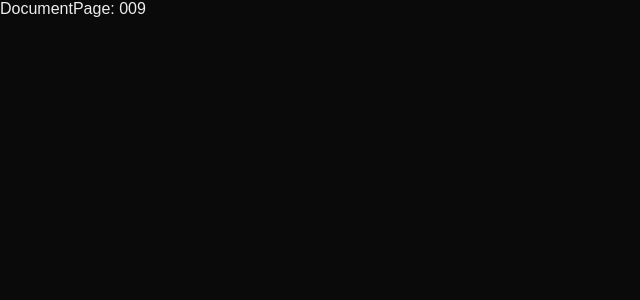
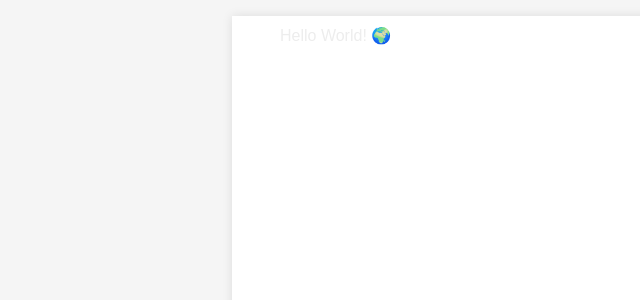
Before and after one commit to MarcioPAraujo/my-doc, a Next.js app: page /documents/009 in a window 1280 px wide. Shown: the top 300 px of the page, without its empty margins (0-640 px from the left). Built offline with nearby package versions, Linux system fonts and the light colour scheme.

Commit message:
feat: document page

```diff
--- a/src/app/documents/[documentId]/page.tsx
+++ b/src/app/documents/[documentId]/page.tsx
@@ -1,4 +1,5 @@
 import React from "react";
+import Editor from "../../../components/Editor/editor";
 
 interface IDocumentIdPage {
   params: Promise<{ documentId: string }>;
@@ -6,7 +7,11 @@ interface IDocumentIdPage {
 
 const DocumentPage = async ({ params }: IDocumentIdPage) => {
   const { documentId } = await params;
-  return <div>DocumentPage: {documentId}</div>;
+  return (
+    <div>
+      <Editor />
+    </div>
+  );
 };
 
 export default DocumentPage;
--- a/src/app/globals.css
+++ b/src/app/globals.css
@@ -3,6 +3,7 @@
   --foreground: #171717;
 
   --link-color: #119afa;
+  --pappper: #f5f5f5;
 }
 
 @media (prefers-color-scheme: light) {
--- /dev/null
+++ b/src/components/Editor/editor.module.css
@@ -0,0 +1,44 @@
+.container {
+  width: 100vw;
+  height: 100%;
+  display: flex;
+  justify-content: center;
+  padding: 1rem;
+  overflow-y: auto;
+
+  background-color: var(--pappper);
+}
+.editorContainer {
+  min-width: max-content;
+  width: 51rem;
+  display: flex;
+  flex-direction: column;
+  justify-content: center;
+}
+@media print {
+  .editorContainer {
+    background-color: white;
+    color: black;
+    padding: 0;
+    margin: 0
+  }
+}
+
+.editorComponent {
+  background-color: white;
+  display: flex;
+  flex-direction: column;
+  min-height: 65.875rem;
+  width: 51rem;
+  box-shadow: 0px 0px 10px rgba(0, 0, 0, 0.1);
+
+  cursor: text;
+
+  padding-top: 0.625rem;
+  padding-bottom: 0.625rem;
+  padding-right: 0.875rem;
+
+  &:focus {
+    outline: none;
+  }
+}
--- /dev/null
+++ b/src/components/Editor/editor.tsx
@@ -0,0 +1,29 @@
+"use client";
+import React from "react";
+
+import { useEditor, EditorContent } from "@tiptap/react";
+import StarterKit from "@tiptap/starter-kit";
+import styles from "./editor.module.css";
+
+function Editor() {
+  const editor = useEditor({
+    extensions: [StarterKit],
+    content: "<p>Hello World! 🌍</p>",
+    immediatelyRender: false,
+    editorProps: {
+      attributes: {
+        class: styles.editorComponent,
+        style: "padding-left: 3rem;",
+      },
+    },
+  });
+  return (
+    <div className={styles.container}>
+      <div className={styles.editorContainer}>
+        <EditorContent editor={editor} />
+      </div>
+    </div>
+  );
+}
+
+export default Editor;
```
Also changed, not shown: package.json (+7 -4 lines), 1 other file (tests, documents, lock files or other folders).
